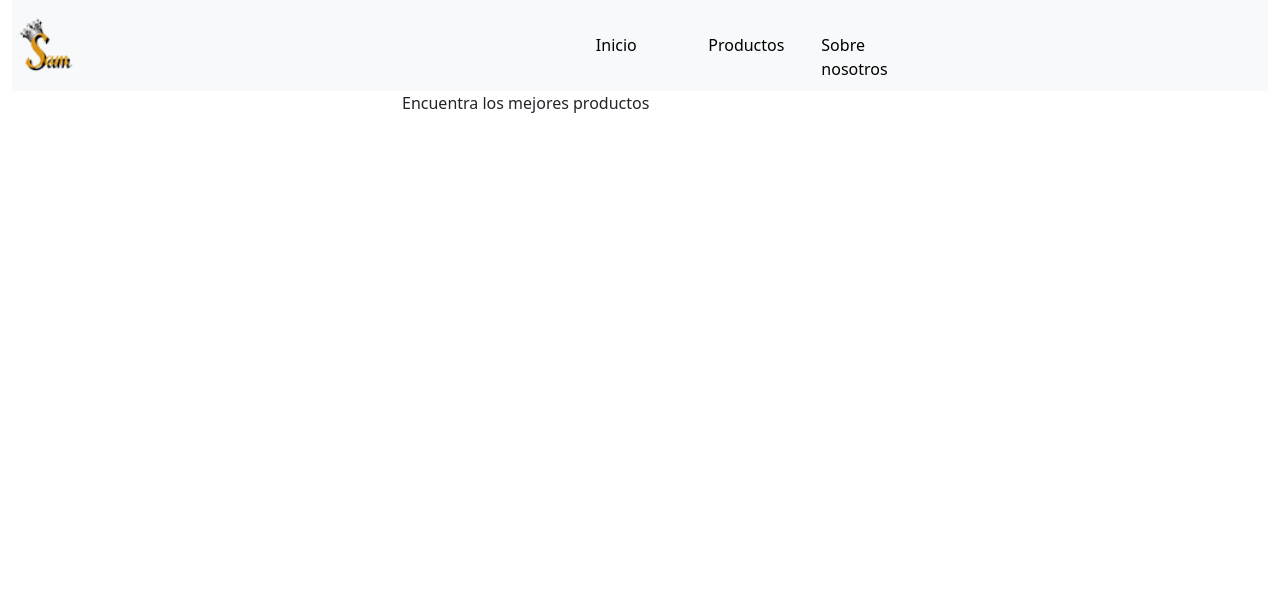
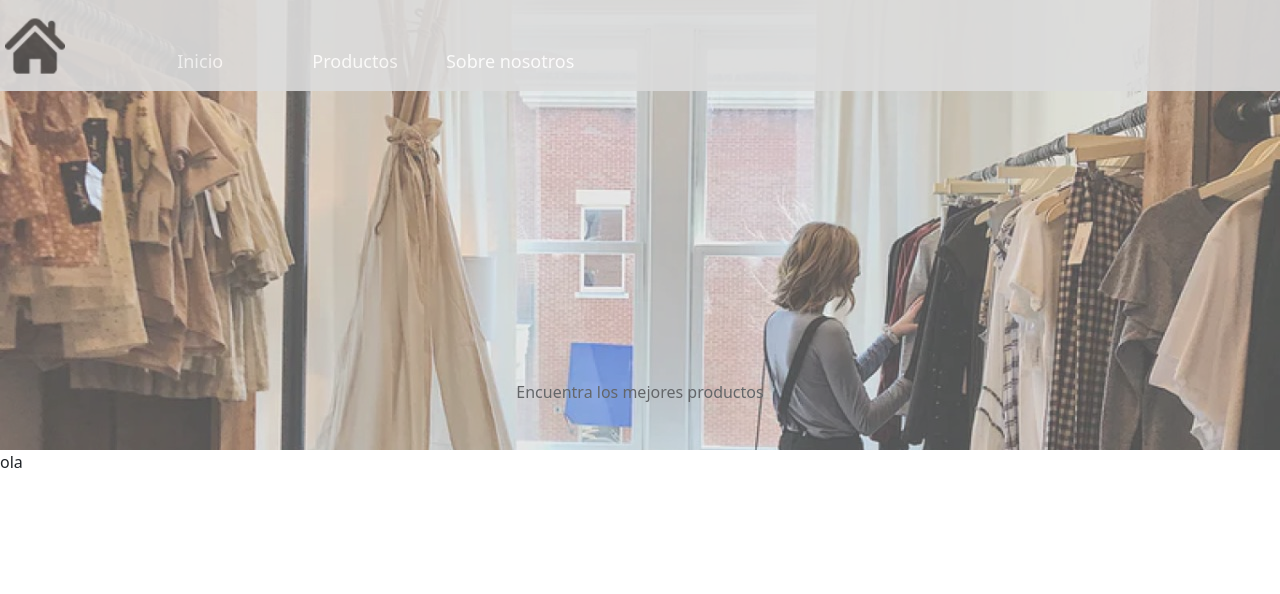
Before and after one commit to anthonyR012/sam_queen_shop, a plain HTML site: page index.html in a window 1280 px wide. Shown: the top 594 px of the page. Drawn offline with nearby package versions, Linux system fonts and the light colour scheme.

Commit message:
Feat: to Improve the animation navbar

```diff
--- a/css/esqueleton.css
+++ b/css/esqueleton.css
@@ -1,30 +1,27 @@
-.fondo-img{
-    background-image: url(../img/fondo.jpeg) #ccc no-repeat;
-}
-.complete{
-    width: 500px;
-    height: 500px;
-}
-.logo-sam{
-   margin-left: 5px;
- width:60px  !important ;
+.buttonLinkNav-css{
+    text-decoration: none;
+    color: white;
+    display: flex;
+    margin-top: 15px;
+    justify-content: center;
+
 
 }
-.navbarButtons{
+    .buttonLinkNav-css:hover{
+
+        color: #F98302 ;
+        -webkit-transform: scale(1.2);
+        transition-duration: 1.0s;
+    }
+.navbarButtons-css{
     margin-top: 15px;
     padding: 10px ;
-    width: 130px;
+    width: 155px;
     height: 60px;
     cursor: pointer;
 }
-.navbarButtons:hover{
-    background-color: aliceblue;
+    .navbarButtons-css:hover{
+   color: white;
+
     border-bottom: 5px solid;
-}
-.buttonLinkNav{
-    text-decoration: none;
-    color: black;
-    display: flex;
-    justify-content: center;
-    align-items: center;
-}
+    }
--- /dev/null
+++ b/css/style.css
@@ -0,0 +1,20 @@
+
+.fondoImg-css{
+    background: url(../img/fondo.jpeg) #ccc no-repeat;
+    background-size: 100%;
+    opacity: 70%;
+    width: 100%;
+    height: 450px;
+}
+.logoSam-css{
+    margin-left: 5px;
+  width:60px  !important ;
+
+
+ }
+.transicionColorNav-css:hover{
+    transition: 1.1s ease;
+    opacity: 90%;
+    font-size: 18px;
+    background-color: #ccc !important;
+}
--- a/index.html
+++ b/index.html
@@ -7,39 +7,49 @@
     <!-- CSS only -->
     <link href="https://cdn.jsdelivr.net/npm/bootstrap@5.0.2/dist/css/bootstrap.min.css" rel="stylesheet" integrity="sha384-EVSTQN3/azprG1Anm3QDgpJLIm9Nao0Yz1ztcQTwFspd3yD65VohhpuuCOmLASjC" crossorigin="anonymous">
     <link rel="stylesheet" href="css/esqueleton.css">
+    <link rel="stylesheet" href="css/style.css">
 
     <title>Sam</title>
 </head>
-<body>
+<body style="height: 1800px;">
 
 
         <!-- navbar -->
-        <div class="container-fluid fondo-img">
-        <nav class="navbar navbar-expand-sm navbar-light bg-light">
+        <div class="container-fluid fondoImg-css">
 
+             <nav class="navbar navbar-expand-sm navbar-light fixed-top  transicionColorNav-css" >
 
-
-              <a class="navbar-brand  col-5" href="#"><img src="img/Log_.png" class="logo-sam" alt=""></a>
+              <a class="navbar-brand  col-1 " href="#"><img src="img/home.png" class="logoSam-css" alt=""></a>
               <button class="navbar-toggler " type="button" data-bs-toggle="collapse" data-bs-target="#navbarSupportedContent" aria-controls="navbarSupportedContent" aria-expanded="false" aria-label="Toggle navigation">
                <img src="img/desplegable.png " alt="" ></button>
                         <div class="collapse navbar-collapse " id="navbarSupportedContent">
-                        <div class="col-2  nav-item navbarButtons"><a href="#" class="buttonLinkNav ">Inicio</a></div>
-                        <div class="col-2  nav-item navbarButtons"><a href="#" class="buttonLinkNav">Productos</a></div>
-                        <div class="col-2  nav-item navbarButtons"><a href="#" class="buttonLinkNav">Sobre nosotros</a></div>
+                        <div class="col-2  nav-item navbarButtons-css"><a href="#" class="buttonLinkNav-css ">Inicio</a></div>
+                        <div class="col-2  nav-item navbarButtons-css"><a href="#" class="buttonLinkNav-css">Productos</a></div>
+                        <div class="col-2  nav-item navbarButtons-css"><a href="#" class="buttonLinkNav-css">Sobre nosotros</a></div>
                         </div>
 
              </nav>
 
-        <div class="container complete">
+        <div class="position-absolute top-50 start-50 translate-middle">
             <p>Encuentra los mejores productos</p>
         </div>
+
     </div>
+    <div data-bs-spy="scroll" data-bs-target="#navbar-example3" data-bs-offset="0" tabindex="0">ola</div>
+    <div></div>
+    <div></div>
+    <div></div>
+    <div></div>
+
+
+
 
 
 
 
     <!-- JavaScript Bundle with Popper -->
 <script src="https://cdn.jsdelivr.net/npm/bootstrap@5.0.2/dist/js/bootstrap.bundle.min.js" integrity="sha384-MrcW6ZMFYlzcLA8Nl+NtUVF0sA7MsXsP1UyJoMp4YLEuNSfAP+JcXn/tWtIaxVXM" crossorigin="anonymous"></script>
+<script src="js/app.js"></script>
 
 </body>
 </html>
```
Also changed, not shown: img/logoSamNegro.png (added), js/app.js (added). Lines whose indentation alone changed are shown as unchanged.
